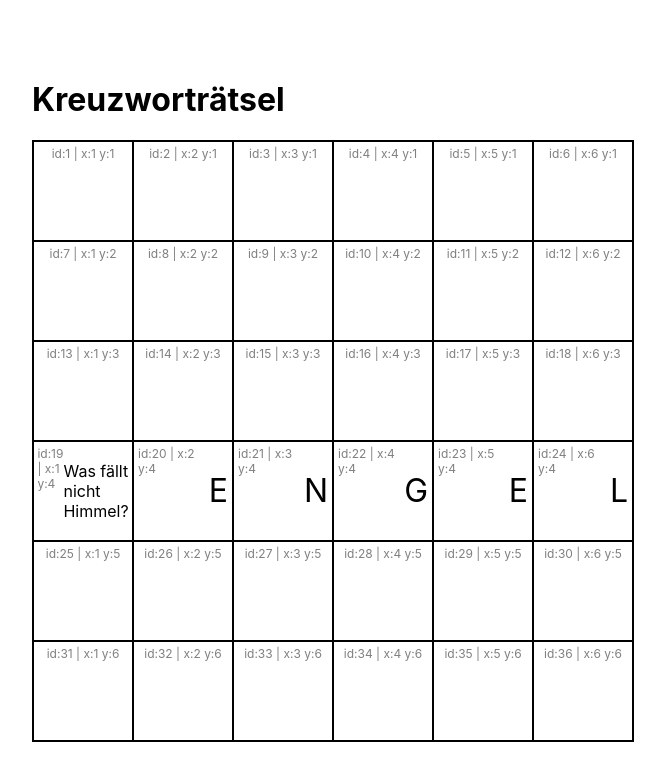
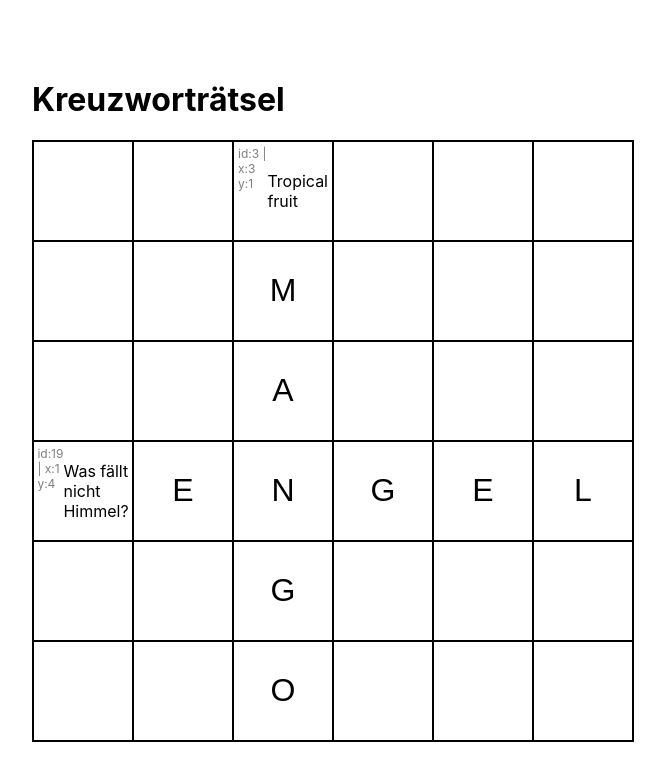
Before and after one commit to sophialittlejohn/kreuzwort-raetsel, a Next.js app: page / in a window 1280 px wide. Shown: the top 780 px of the page, without its empty margins (307-972 px from the left). Built offline with nearby package versions, Linux system fonts and the light colour scheme.

Commit message:
Place second word

```diff
--- a/pages/index.tsx
+++ b/pages/index.tsx
@@ -8,6 +8,7 @@ import { sortItemsDesc } from "../utils/sortItemsDesc";
 import styled from "styled-components";
 // @ts-ignore
 import styles from "../styles/Home.module.css";
+import { useState } from "react";
 
 export const COLUMNS_COUNT = 6;
 
@@ -26,12 +27,23 @@ const Cell = styled.div<{ size: number }>`
   align-items: center;
   font-size: ${({ size }) => `${size}px`};
   padding: 4px;
+  position: relative;
 `;
 
 const SmallInfos = styled.div`
   font-size: 12px;
   color: rgba(0, 0, 0, 0.5);
   align-self: flex-start;
+
+`
+
+const StyledInput = styled.input`
+  height: 100%;
+  width: 100%;
+  position: absolute;
+  border: none;
+  font-size: ${({ size }) => `${size}px`};
+  text-align: center;
 `
 
 /**
@@ -76,12 +88,25 @@ const placeFirstAnswerInGrid = (grid: Grid, items: Data[]) => {
   })
 }
 
+const placeSecondAnswerInGrid = (grid: Grid, referenceGridItem: any, items: Data[]) => {
+  const answerTwoWithQuestion = [items[1].question, ...items[1].answer.toUpperCase().split('')]
+
+  answerTwoWithQuestion.forEach((letter, letterIndex) => {
+    const replacementItem = grid.find(gridItem => {
+
+      return gridItem.coordinates.y === letterIndex + 1 && gridItem.coordinates.x === referenceGridItem.coordinates.x
+    })
+
+    // this shouldn't work, potential source for bugs
+    replacementItem.value = letter
+  })
+}
+
 const enhanceGridSkelleton = (grid: Grid, unsortedItems: Data[]): Grid => {
   // sort answers by length before processing data
   const items = sortItemsDesc(unsortedItems);
   const answerOneLetters = items[0].answer.toUpperCase().split('')
   const answerTwoWithQuestion = [items[1].question, ...items[1].answer.toUpperCase().split('')]
-  console.log("➜ ~ answerTwoWithQuestion", answerTwoWithQuestion)
 
   placeFirstAnswerInGrid(grid, items)
   // find word with one letter in common with the letters in the first word
@@ -104,18 +129,10 @@ const enhanceGridSkelleton = (grid: Grid, unsortedItems: Data[]): Grid => {
     })
   })
 
-  // does next answer fit in grid?
-  // IDEA: return letter to place if yes, return false if not?
   const answerFits = doesAnswerFitInGrid(answerTwo.answer, intersectingItems)
-  console.log("➜ ~ answerFits expecting true", answerFits)
 
-  // find lengths of:
-  //  - preLIC string
-  //  - postLIC string
-  // find LIC's y-coord in grid and make sure difference in gridItem.y - preLIC > 0 and gridItem.y + postLIC < COLUMNS_COUNT
-  // check if left and right of letter is free before placing it, unless its the LIC or the end of the grid
-  // if yes, place answer there similarly to placeFirstAnswerInGrid except using x-coord
-  // if no, look for another letter in common or move on to next answer
+  if (answerFits?.intersectingItem)
+    placeSecondAnswerInGrid(grid, answerFits.intersectingItem, items)
 
   return grid
 }
@@ -123,6 +140,9 @@ const enhanceGridSkelleton = (grid: Grid, unsortedItems: Data[]): Grid => {
 export default function Home() {
   const skeleton = generateGridSkelleton();
   const grid = enhanceGridSkelleton(skeleton, mockData.data)
+
+  const [gridState, setGridState] = useState(grid);
+
   return (
     <div className={styles.container}>
       <Head>
@@ -136,7 +156,9 @@ export default function Home() {
             return (
               <Cell size={cell.value.length > 1 ? 16 : 32} key={index}>
                 <SmallInfos>id:{cell.id} | x:{cell.coordinates.x} y:{cell.coordinates.y}</SmallInfos>
-                {cell.value}
+                {/* <p >{cell.value}</p> */}
+                {cell.value.length > 1 ? <p >{cell.value}</p> :
+                  <StyledInput size={cell.value.length > 1 ? 16 : 32} maxLength={1} onChange={() => console.log('changing')} value={cell.value} />}
               </Cell>
             );
           })}
--- a/utils/doesAnswerFitInGrid.ts
+++ b/utils/doesAnswerFitInGrid.ts
@@ -5,7 +5,6 @@ export const doesAnswerFitInGrid = (answer: string, intersectingItems: Grid) =>
     const indexLIC = answer.toUpperCase().split('').findIndex(letter => letter === intersectingItems[0].value)
     const preLIC = answer.slice(0, indexLIC);
     const postLIC = answer.slice(indexLIC + 1);
-    console.log("➜ ~ indexLIC", { indexLIC, preLIC, postLIC, value: intersectingItems[0].value })
 
     // Does first half of word fit? --> preLIC.length + 1 to reserve one cell for the question
     const firstHalfFits = (intersectingItems[0].coordinates.y - (preLIC.length + 1)) > 0;
@@ -17,4 +16,6 @@ export const doesAnswerFitInGrid = (answer: string, intersectingItems: Grid) =>
     // TODO: make sure there's no letter of another word at the end secondHalf, if there is the word doesn't fit MANGOZ ⚡️
 
     return firstHalfFits && secondHalfFits
+        ? { indexLIC, preLIC, postLIC, intersectingItem: intersectingItems[0] }
+        : { intersectingItem: undefined }
 }
```
